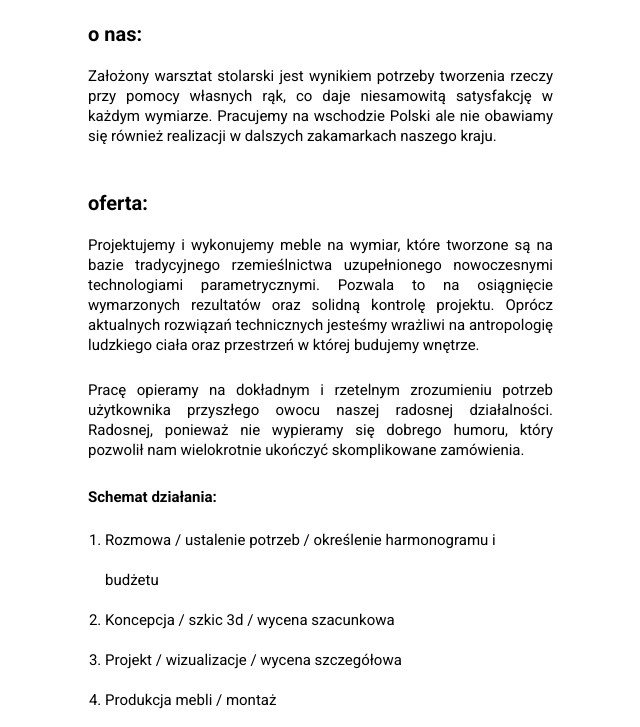
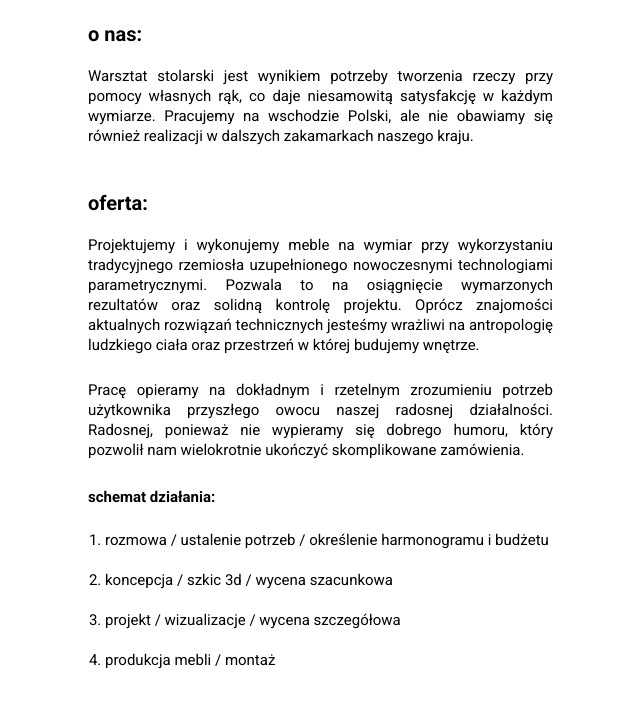
Before and after one commit to truix12/warsztat_stolarski, a plain HTML site: page index.html in a window 1280 px wide. Shown: the part 573-1300 px from the top of the page, without its empty margins (487-1127 px from the left). Drawn offline with Linux system fonts and the light colour scheme.

Commit message:
add links

```diff
--- a/index.html
+++ b/index.html
@@ -43,8 +43,8 @@
         <div class="intro-text">
           <h2>o nas:</h2>
           <p>
-            Założony warsztat stolarski jest wynikiem potrzeby tworzenia rzeczy przy pomocy własnych
-            rąk, co daje niesamowitą satysfakcję w każdym wymiarze. Pracujemy na wschodzie Polski ale nie
+            Warsztat stolarski jest wynikiem potrzeby tworzenia rzeczy przy pomocy własnych rąk, co
+            daje niesamowitą satysfakcję w każdym wymiarze. Pracujemy na wschodzie Polski, ale nie
             obawiamy się również realizacji w dalszych zakamarkach naszego kraju.
           </p>
         </div>
@@ -53,22 +53,23 @@
         <div class="offer-div">
           <h2>oferta:</h2>
           <p>
-            Projektujemy i wykonujemy meble na wymiar, które tworzone są na bazie tradycyjnego rzemieślnictwa
-            uzupełnionego nowoczesnymi technologiami parametrycznymi. Pozwala to na osiągnięcie wymarzonych rezultatów
-            oraz solidną kontrolę projektu. Oprócz aktualnych rozwiązań technicznych jesteśmy wrażliwi na antropologię
-            ludzkiego ciała oraz przestrzeń w której budujemy wnętrze.
+            Projektujemy i wykonujemy meble na wymiar przy wykorzystaniu tradycyjnego rzemiosła
+            uzupełnionego nowoczesnymi technologiami parametrycznymi. Pozwala to na osiągnięcie
+            wymarzonych rezultatów oraz solidną kontrolę projektu. Oprócz znajomości aktualnych rozwiązań
+            technicznych jesteśmy wrażliwi na antropologię ludzkiego ciała oraz przestrzeń w której budujemy
+            wnętrze.
           </p>
           <p>
-            Pracę opieramy na dokładnym i rzetelnym zrozumieniu potrzeb użytkownika przyszłego owocu naszej radosnej
-            działalności. Radosnej, ponieważ nie wypieramy się dobrego humoru, który pozwolił nam wielokrotnie ukończyć
-            skomplikowane zamówienia.
+            Pracę opieramy na dokładnym i rzetelnym zrozumieniu potrzeb użytkownika przyszłego
+            owocu naszej radosnej działalności. Radosnej, ponieważ nie wypieramy się dobrego humoru, który
+            pozwolił nam wielokrotnie ukończyć skomplikowane zamówienia.
           </p>
-          <h3>Schemat działania:</h3>
+          <h3>schemat działania:</h3>
           <ol>
-            <li>Rozmowa / ustalenie potrzeb / określenie harmonogramu i budżetu</li>
-            <li>Koncepcja / szkic 3d / wycena szacunkowa</li>
-            <li>Projekt / wizualizacje / wycena szczegółowa</li>
-            <li>Produkcja mebli / montaż</li>
+            <li>rozmowa / ustalenie potrzeb / określenie harmonogramu i budżetu</li>
+            <li>koncepcja / szkic 3d / wycena szacunkowa</li>
+            <li>projekt / wizualizacje / wycena szczegółowa</li>
+            <li>produkcja mebli / montaż</li>
           </ol>
         </div>
       </section>
@@ -165,8 +166,9 @@
         <div class="cooperation-div">
           <h2>współpraca:</h2>
           <p>
-            Zawsze jesteśmy otwarci na rozmowę i nowe doświadczenia, które pozwalają rozwijać się w naszym zawodzie.
-            Jeśli masz coś ciekawego do pokazania Światu, skontaktuj się z nami. Czekamy!
+            Zawsze jesteśmy otwarci na rozmowę i nowe doświadczenia, które pozwalają rozwijać się
+            w naszym zawodzie. Jeśli masz coś ciekawego do pokazania Światu, skontaktuj się z nami.
+            Czekamy !
           </p>
         </div>
       </section>
@@ -178,14 +180,17 @@
           <div class="footer-element">
             <p>+48 573 006 035</p>
             <p>info@warsztatstolarski.com</p>
-            <p><span class="address">warsztat:</span></p>
             <p>Sławacinek Stary 57a</p>
             <p>21-500 Biała Podlaska</p>
           </div>
           <div class="footer-element">
             <div class="footer-contact">
-              <div class="fb"><a href="#"><img src="icons/fbIconWhite.svg" alt="facebook-icon"></a></div>
-              <div class="ig"><a href="#"><img src="icons/instaIconWhite.svg" alt="instagram-icon"></a></div>
+              <div class="fb">
+                <a href="https://www.facebook.com/people/Warsztat-stolarski/100085923606602/"><img src="icons/fbIconWhite.svg" alt="facebook-icon"></a>
+              </div>
+              <div class="ig">
+                <a href="https://www.instagram.com/warsztat_stolarski/"><img src="icons/instaIconWhite.svg" alt="instagram-icon"></a>
+              </div>
             </div>
             <div class="footer-element">
               <p class="copyright">&copy; truix12</p>
--- a/style.css
+++ b/style.css
@@ -280,17 +280,13 @@ ol {
   font-weight: 300;
 }
 
-.address {
-  line-height: 50px;
-}
-
 p {
   text-align: justify;
 }
 
 .footer-element .copyright {
   font-size: 12px;
-  color: rgb(105, 105, 105);
+  color: rgb(143, 143, 143);
   margin-bottom: 15px;
 }
 
@@ -470,6 +466,10 @@ p {
     width: 80px;
   }
 
+  .footer-element .copyright {
+    font-size: 10px;
+  }
+
   footer {
     margin-bottom: 100px;
   }
```
